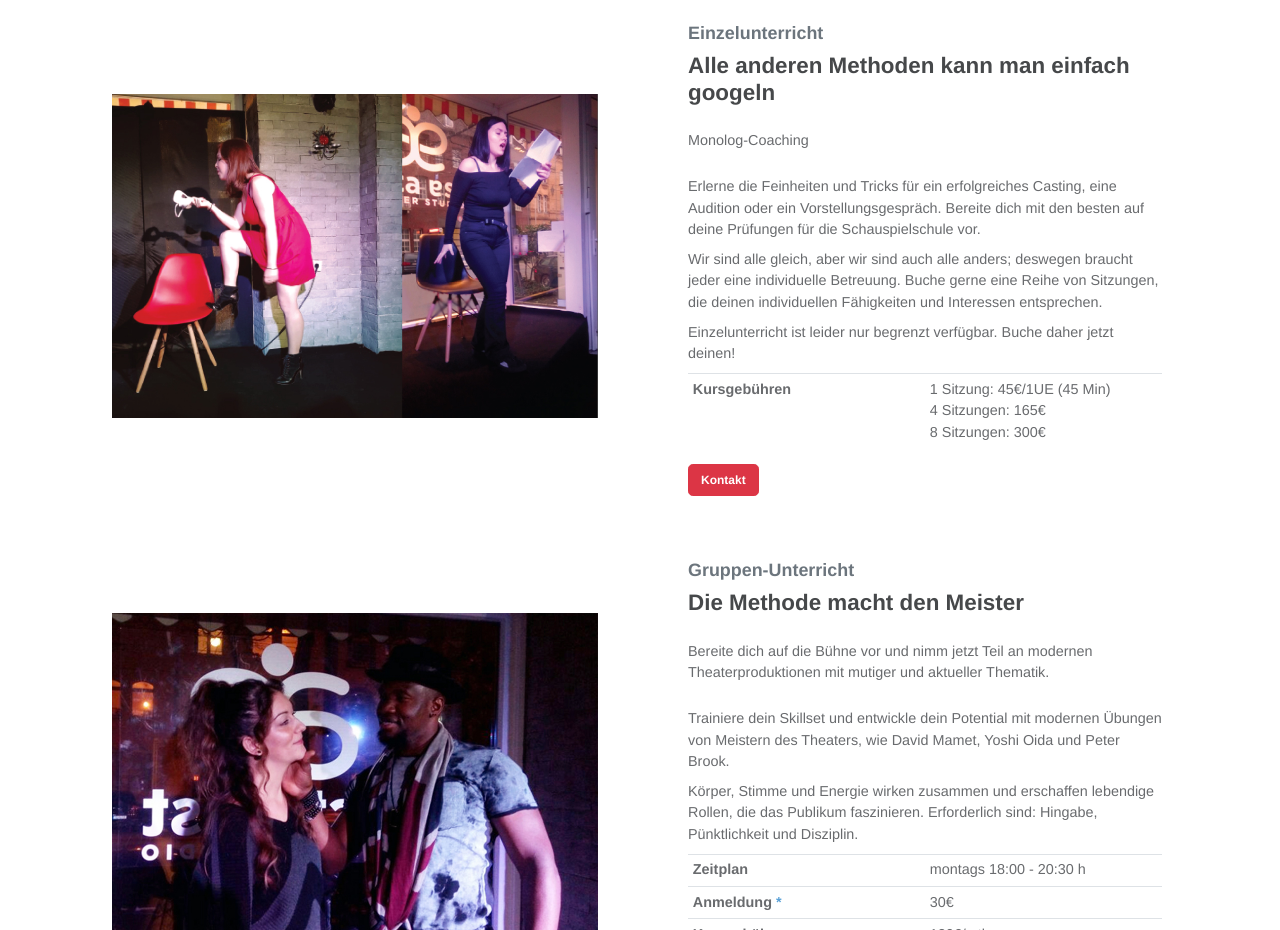
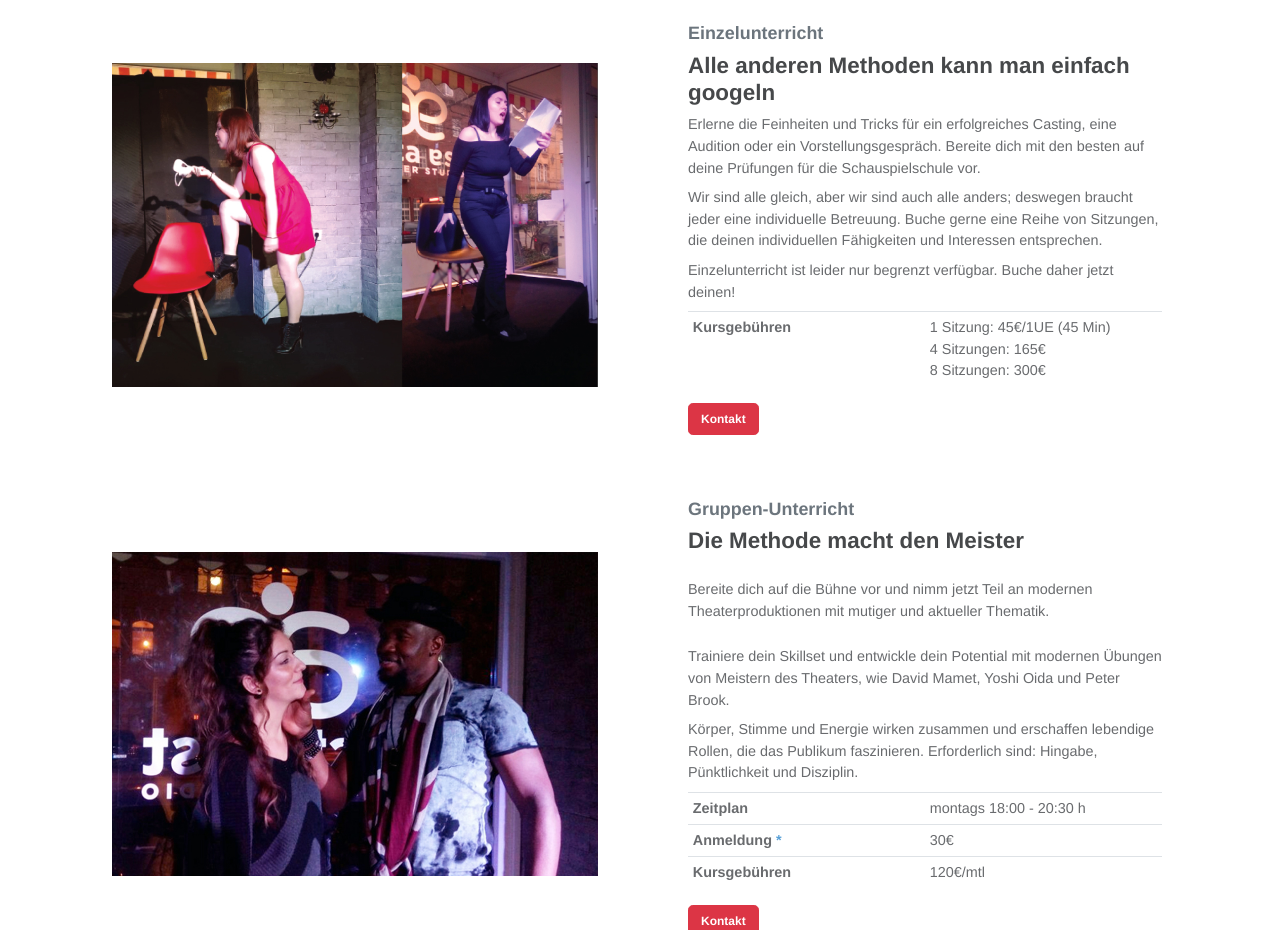
Before and after one commit to skarabasakis/actaest.de, a website: page index.html in a window 1280 px wide. Shown: the part 980-1910 px from the top of the page. Drawn offline with Linux system fonts and the light colour scheme; some packages are replaced by stand-ins of ours; some icons are missing.

Commit message:
Remove "monolog coaching" text

```diff
--- a/index.html
+++ b/index.html
@@ -96,7 +96,6 @@
           <small class="text-muted">Einzelunterricht</small>
           Alle anderen Methoden kann man einfach googeln
         </h3>
-        <p class="mt-4 mb-4">Monolog-Coaching</p>
         <p class="mt-2 mb-2">
           Erlerne die Feinheiten und Tricks für ein erfolgreiches Casting, eine Audition oder ein
           Vorstellungsgespräch. Bereite dich mit den besten auf deine Prüfungen für die
```
